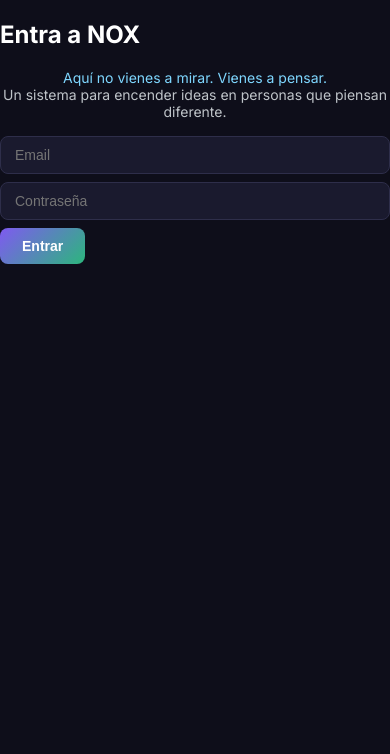
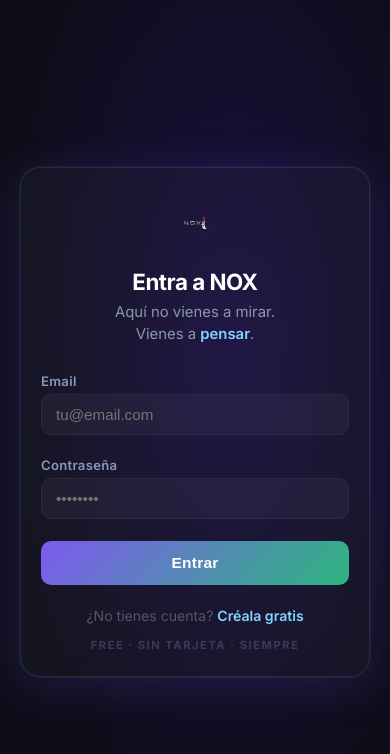
Before and after one commit to francis872/NOX, a React (Create React App) app in the folder frontend/: page /login in a window 390 px wide. Shown: the top 754 px of the page. Built offline with nearby package versions, Linux system fonts and the light colour scheme; no server answers.

Commit message:
feat: redesign Login/Register (responsive, freemium, step-by-step), fix loader icon size

```diff
--- a/frontend/src/pages/Login.js
+++ b/frontend/src/pages/Login.js
@@ -1,39 +1,58 @@
 import React, { useState } from 'react';
 import axios from 'axios';
-import { useNavigate } from 'react-router-dom';
+import { useNavigate, Link } from 'react-router-dom';
+import './auth.css';
 
 function Login() {
   const [email, setEmail] = useState('');
   const [password, setPassword] = useState('');
   const [error, setError] = useState('');
+  const [loading, setLoading] = useState(false);
   const navigate = useNavigate();
 
   const handleSubmit = async (e) => {
     e.preventDefault();
     setError('');
+    setLoading(true);
     try {
       const res = await axios.post('/api/auth/login', { email, password });
       localStorage.setItem('token', res.data.token);
       localStorage.setItem('user', JSON.stringify(res.data.user));
-      navigate(`/profile/${res.data.user.id}`);
+      navigate(`/feed`);
     } catch (err) {
-      setError(err.response?.data?.error || 'Error al iniciar sesión');
+      setError(err.response?.data?.error || 'Credenciales incorrectas');
+    } finally {
+      setLoading(false);
     }
   };
 
   return (
-    <div>
-      <h2>Entra a NOX</h2>
-      <div style={{fontSize:14, color:'#7fd7ff', marginBottom:16, fontFamily:'inherit', textAlign:'center'}}>
-        Aquí no vienes a mirar. Vienes a pensar.<br/>
-        <span style={{color:'#bfc4c9'}}>Un sistema para encender ideas en personas que piensan diferente.</span>
+    <div className="auth-bg">
+      <div className="auth-card">
+        <div className="auth-logo-row">
+          <img src={require('../assets/noxlogo.png')} alt="NOX" className="auth-logo" />
+        </div>
+        <h1 className="auth-title">Entra a NOX</h1>
+        <p className="auth-sub">Aquí no vienes a mirar.<br/>Vienes a <span className="auth-accent">pensar</span>.</p>
+        <form onSubmit={handleSubmit} className="auth-form">
+          <div className="auth-field">
+            <label>Email</label>
+            <input type="email" placeholder="tu@email.com" value={email} onChange={e => setEmail(e.target.value)} required />
+          </div>
+          <div className="auth-field">
+            <label>Contraseña</label>
+            <input type="password" placeholder="••••••••" value={password} onChange={e => setPassword(e.target.value)} required />
+          </div>
+          {error && <div className="auth-error">{error}</div>}
+          <button type="submit" className="auth-btn" disabled={loading}>
+            {loading ? 'Entrando...' : 'Entrar'}
+          </button>
+        </form>
+        <div className="auth-footer">
+          ¿No tienes cuenta? <Link to="/register" className="auth-link">Créala gratis</Link>
+        </div>
+        <div className="auth-badge">FREE · SIN TARJETA · SIEMPRE</div>
       </div>
-      <form onSubmit={handleSubmit}>
-        <input type="email" placeholder="Email" value={email} onChange={e => setEmail(e.target.value)} required />
-        <input type="password" placeholder="Contraseña" value={password} onChange={e => setPassword(e.target.value)} required />
-        <button type="submit">Entrar</button>
-      </form>
-      {error && <p style={{color:'red'}}>{error}</p>}
     </div>
   );
 }
--- a/frontend/src/pages/Register.js
+++ b/frontend/src/pages/Register.js
@@ -1,46 +1,125 @@
 import React, { useState } from 'react';
 import axios from 'axios';
-import { useNavigate } from 'react-router-dom';
+import { useNavigate, Link } from 'react-router-dom';
+import './auth.css';
+
+const STEPS = [
+  { key: 'credentials', label: 'Acceso' },
+  { key: 'identity',    label: 'Identidad' },
+  { key: 'interests',   label: 'Intereses' },
+];
 
 function Register() {
+  const [step, setStep] = useState(0);
   const [form, setForm] = useState({ username: '', email: '', password: '', bio: '', interests: '', age: '', origin: '' });
   const [error, setError] = useState('');
+  const [loading, setLoading] = useState(false);
   const navigate = useNavigate();
 
-  const handleChange = e => {
-    setForm({ ...form, [e.target.name]: e.target.value });
-  };
+  const handleChange = e => setForm({ ...form, [e.target.name]: e.target.value });
 
   const handleSubmit = async (e) => {
     e.preventDefault();
+    if (step < STEPS.length - 1) { setStep(s => s + 1); return; }
     setError('');
+    setLoading(true);
     try {
-      const payload = { ...form, interests: form.interests.split(',').map(i => i.trim()) };
-      const res = await axios.post('/api/auth/register', payload);
-      navigate(`/login`);
+      const payload = { ...form, interests: form.interests.split(',').map(i => i.trim()).filter(Boolean) };
+      await axios.post('/api/auth/register', payload);
+      navigate('/login');
     } catch (err) {
       setError(err.response?.data?.error || 'Error al crear cuenta');
+    } finally {
+      setLoading(false);
     }
   };
 
   return (
-    <div>
-      <h2>Únete a NOX</h2>
-      <div style={{fontSize:14, color:'#7fd7ff', marginBottom:16, fontFamily:'inherit', textAlign:'center'}}>
-        Aquí no vienes a mirar. Vienes a pensar.<br/>
-        <span style={{color:'#bfc4c9'}}>Un sistema para encender ideas en personas que piensan diferente.</span>
+    <div className="auth-bg">
+      <div className="auth-card">
+        <div className="auth-logo-row">
+          <img src={require('../assets/noxlogo.png')} alt="NOX" className="auth-logo" />
+        </div>
+        <h1 className="auth-title">Únete a NOX</h1>
+        <p className="auth-sub">Gratis. Para siempre. <span className="auth-accent">Sin excusas.</span></p>
+
+        {/* Stepper */}
+        <div className="auth-stepper">
+          {STEPS.map((s, i) => (
+            <div key={s.key} className={`auth-step ${i === step ? 'active' : i < step ? 'done' : ''}` }>
+              <div className="auth-step-dot">{i < step ? '✓' : i + 1}</div>
+              <span>{s.label}</span>
+            </div>
+          ))}
+        </div>
+
+        <form onSubmit={handleSubmit} className="auth-form">
+          {step === 0 && (
+            <>
+              <div className="auth-field">
+                <label>Usuario</label>
+                <input name="username" placeholder="@tunombre" value={form.username} onChange={handleChange} required />
+              </div>
+              <div className="auth-field">
+                <label>Email</label>
+                <input name="email" type="email" placeholder="tu@email.com" value={form.email} onChange={handleChange} required />
+              </div>
+              <div className="auth-field">
+                <label>Contraseña</label>
+                <input name="password" type="password" placeholder="••••••••" value={form.password} onChange={handleChange} required minLength={6} />
+              </div>
+            </>
+          )}
+          {step === 1 && (
+            <>
+              <div className="auth-field">
+                <label>Biografía <span className="auth-optional">(opcional)</span></label>
+                <textarea name="bio" placeholder="Cuéntanos algo sobre ti..." value={form.bio} onChange={handleChange} rows={3} style={{resize:'vertical'}} />
+              </div>
+              <div className="auth-field">
+                <label>Edad <span className="auth-optional">(opcional)</span></label>
+                <input name="age" type="number" placeholder="23" value={form.age} onChange={handleChange} min={13} />
+              </div>
+              <div className="auth-field">
+                <label>Origen <span className="auth-optional">(opcional)</span></label>
+                <input name="origin" placeholder="Ciudad, País" value={form.origin} onChange={handleChange} />
+              </div>
+            </>
+          )}
+          {step === 2 && (
+            <>
+              <div className="auth-field">
+                <label>Intereses <span className="auth-optional">(separados por coma)</span></label>
+                <input name="interests" placeholder="filosofía, tecnología, arte" value={form.interests} onChange={handleChange} />
+              </div>
+              <div className="auth-plan-info">
+                <div className="auth-plan-badge">PLAN FREE</div>
+                <ul>
+                  <li>✓ Acceso completo a la plataforma</li>
+                  <li>✓ Crea y comenta ideas</li>
+                  <li>✓ Mensajes directos</li>
+                  <li>✓ Sin tarjeta de crédito</li>
+                </ul>
+              </div>
+            </>
+          )}
+
+          {error && <div className="auth-error">{error}</div>}
+
+          <div className="auth-btn-row">
+            {step > 0 && (
+              <button type="button" className="auth-btn-back" onClick={() => setStep(s => s - 1)}>← Atrás</button>
+            )}
+            <button type="submit" className="auth-btn" disabled={loading}>
+              {loading ? 'Creando...' : step < STEPS.length - 1 ? 'Siguiente →' : 'Crear cuenta gratis'}
+            </button>
+          </div>
+        </form>
+
+        <div className="auth-footer">
+          ¿Ya tienes cuenta? <Link to="/login" className="auth-link">Entra aquí</Link>
+        </div>
       </div>
-      <form onSubmit={handleSubmit}>
-        <input name="username" placeholder="Usuario" value={form.username} onChange={handleChange} required />
-        <input name="email" type="email" placeholder="Email" value={form.email} onChange={handleChange} required />
-        <input name="password" type="password" placeholder="Contraseña" value={form.password} onChange={handleChange} required />
-        <input name="bio" placeholder="Biografía" value={form.bio} onChange={handleChange} />
-        <input name="interests" placeholder="Intereses (separados por coma)" value={form.interests} onChange={handleChange} />
-        <input name="age" type="number" placeholder="Edad" value={form.age} onChange={handleChange} />
-        <input name="origin" placeholder="Origen" value={form.origin} onChange={handleChange} />
-        <button type="submit">Registrarse</button>
-      </form>
-      {error && <p style={{color:'red'}}>{error}</p>}
     </div>
   );
 }
--- /dev/null
+++ b/frontend/src/pages/auth.css
@@ -0,0 +1,277 @@
+/* auth.css - Login & Register shared styles */
+
+.auth-bg {
+  min-height: 100vh;
+  display: flex;
+  align-items: center;
+  justify-content: center;
+  background: radial-gradient(ellipse at 60% 40%, #1a1040 0%, #0e0e1a 70%);
+  padding: 20px;
+}
+
+.auth-card {
+  width: 100%;
+  max-width: 440px;
+  background: rgba(255,255,255,0.03);
+  border: 1px solid rgba(127,215,255,0.12);
+  border-radius: 20px;
+  padding: 40px 36px 32px;
+  box-shadow: 0 8px 48px rgba(127,90,240,0.18), 0 0 0 1px rgba(127,215,255,0.06);
+  backdrop-filter: blur(12px);
+}
+
+.auth-logo-row {
+  display: flex;
+  justify-content: center;
+  margin-bottom: 20px;
+}
+
+.auth-logo {
+  height: 52px;
+  filter: drop-shadow(0 0 12px #7fd7ff66);
+}
+
+.auth-title {
+  font-size: 1.75rem;
+  font-weight: 800;
+  color: #fff;
+  text-align: center;
+  margin: 0 0 6px;
+  letter-spacing: -0.5px;
+}
+
+.auth-sub {
+  font-size: 0.93rem;
+  color: #8899aa;
+  text-align: center;
+  margin: 0 0 28px;
+  line-height: 1.5;
+}
+
+.auth-accent {
+  color: #7fd7ff;
+  font-weight: 600;
+}
+
+/* Stepper */
+.auth-stepper {
+  display: flex;
+  justify-content: center;
+  gap: 0;
+  margin-bottom: 28px;
+}
+
+.auth-step {
+  display: flex;
+  flex-direction: column;
+  align-items: center;
+  flex: 1;
+  position: relative;
+  font-size: 0.75rem;
+  color: #556;
+}
+
+.auth-step::before {
+  content: '';
+  position: absolute;
+  top: 13px;
+  left: 50%;
+  width: 100%;
+  height: 2px;
+  background: #2a2a3e;
+  z-index: 0;
+}
+
+.auth-step:last-child::before { display: none; }
+
+.auth-step-dot {
+  width: 28px;
+  height: 28px;
+  border-radius: 50%;
+  background: #1a1a2e;
+  border: 2px solid #2a2a3e;
+  display: flex;
+  align-items: center;
+  justify-content: center;
+  font-size: 0.78rem;
+  font-weight: 700;
+  position: relative;
+  z-index: 1;
+  margin-bottom: 4px;
+  transition: all 0.2s;
+}
+
+.auth-step.active .auth-step-dot {
+  border-color: #7f5af0;
+  background: #7f5af022;
+  color: #7f5af0;
+  box-shadow: 0 0 12px #7f5af055;
+}
+
+.auth-step.done .auth-step-dot {
+  border-color: #2cb67d;
+  background: #2cb67d22;
+  color: #2cb67d;
+}
+
+.auth-step.active { color: #c4b5fd; }
+.auth-step.done { color: #2cb67d; }
+
+/* Form */
+.auth-form {
+  display: flex;
+  flex-direction: column;
+  gap: 14px;
+}
+
+.auth-field {
+  display: flex;
+  flex-direction: column;
+  gap: 5px;
+}
+
+.auth-field label {
+  font-size: 0.82rem;
+  color: #8899bb;
+  font-weight: 600;
+  letter-spacing: 0.3px;
+}
+
+.auth-field input,
+.auth-field textarea {
+  background: rgba(255,255,255,0.04);
+  border: 1px solid #2a2a42;
+  border-radius: 10px;
+  color: #e8eaf0;
+  padding: 11px 14px;
+  font-size: 0.95rem;
+  transition: border-color 0.2s, box-shadow 0.2s;
+  width: 100%;
+  box-sizing: border-box;
+}
+
+.auth-field input:focus,
+.auth-field textarea:focus {
+  border-color: #7f5af0;
+  box-shadow: 0 0 0 3px #7f5af022;
+  outline: none;
+}
+
+.auth-optional {
+  color: #556;
+  font-weight: 400;
+}
+
+/* Plan info */
+.auth-plan-info {
+  background: rgba(44,182,125,0.06);
+  border: 1px solid rgba(44,182,125,0.2);
+  border-radius: 12px;
+  padding: 16px 18px;
+}
+
+.auth-plan-badge {
+  display: inline-block;
+  background: linear-gradient(135deg, #7f5af0, #2cb67d);
+  color: #fff;
+  font-size: 0.72rem;
+  font-weight: 800;
+  letter-spacing: 1.5px;
+  padding: 3px 10px;
+  border-radius: 20px;
+  margin-bottom: 10px;
+}
+
+.auth-plan-info ul {
+  margin: 0;
+  padding: 0;
+  list-style: none;
+  display: flex;
+  flex-direction: column;
+  gap: 5px;
+}
+
+.auth-plan-info li {
+  font-size: 0.87rem;
+  color: #9dffcf;
+}
+
+/* Buttons */
+.auth-btn-row {
+  display: flex;
+  gap: 10px;
+  margin-top: 4px;
+}
+
+.auth-btn {
+  flex: 1;
+  background: linear-gradient(135deg, #7f5af0, #2cb67d);
+  color: #fff;
+  border: none;
+  border-radius: 10px;
+  padding: 13px 20px;
+  font-size: 0.97rem;
+  font-weight: 700;
+  cursor: pointer;
+  letter-spacing: 0.2px;
+  transition: opacity 0.2s, transform 0.1s;
+}
+
+.auth-btn:hover:not(:disabled) { opacity: 0.88; transform: translateY(-1px); }
+.auth-btn:disabled { opacity: 0.5; cursor: not-allowed; }
+
+.auth-btn-back {
+  background: rgba(255,255,255,0.05);
+  border: 1px solid #2a2a42;
+  color: #8899bb;
+  border-radius: 10px;
+  padding: 13px 16px;
+  font-size: 0.92rem;
+  cursor: pointer;
+  transition: background 0.2s;
+}
+
+.auth-btn-back:hover { background: rgba(255,255,255,0.09); }
+
+/* Error */
+.auth-error {
+  background: rgba(255,80,80,0.08);
+  border: 1px solid rgba(255,80,80,0.3);
+  border-radius: 8px;
+  color: #ff8080;
+  padding: 10px 14px;
+  font-size: 0.87rem;
+}
+
+/* Footer */
+.auth-footer {
+  text-align: center;
+  margin-top: 22px;
+  font-size: 0.88rem;
+  color: #556;
+}
+
+.auth-link {
+  color: #7fd7ff;
+  font-weight: 600;
+  text-decoration: none;
+}
+
+.auth-link:hover { color: #b3ecff; }
+
+.auth-badge {
+  text-align: center;
+  margin-top: 14px;
+  font-size: 0.7rem;
+  letter-spacing: 1.5px;
+  color: #3a3a5a;
+  font-weight: 700;
+}
+
+/* Responsive */
+@media (max-width: 480px) {
+  .auth-card {
+    padding: 28px 20px 24px;
+  }
+  .auth-title { font-size: 1.4rem; }
+}
```
Also changed, not shown: frontend/src/components/Loader.css (+5 -5 lines).
